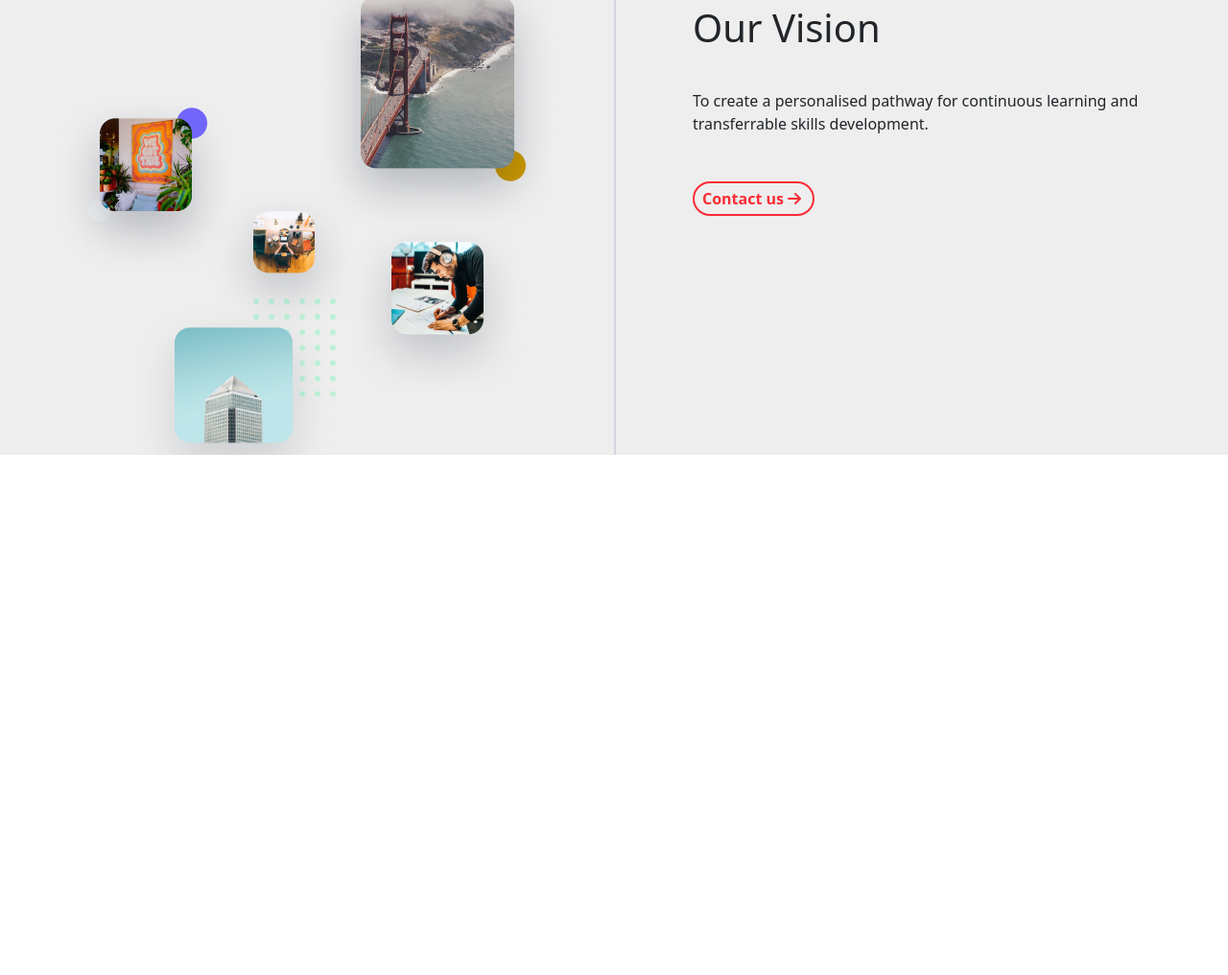
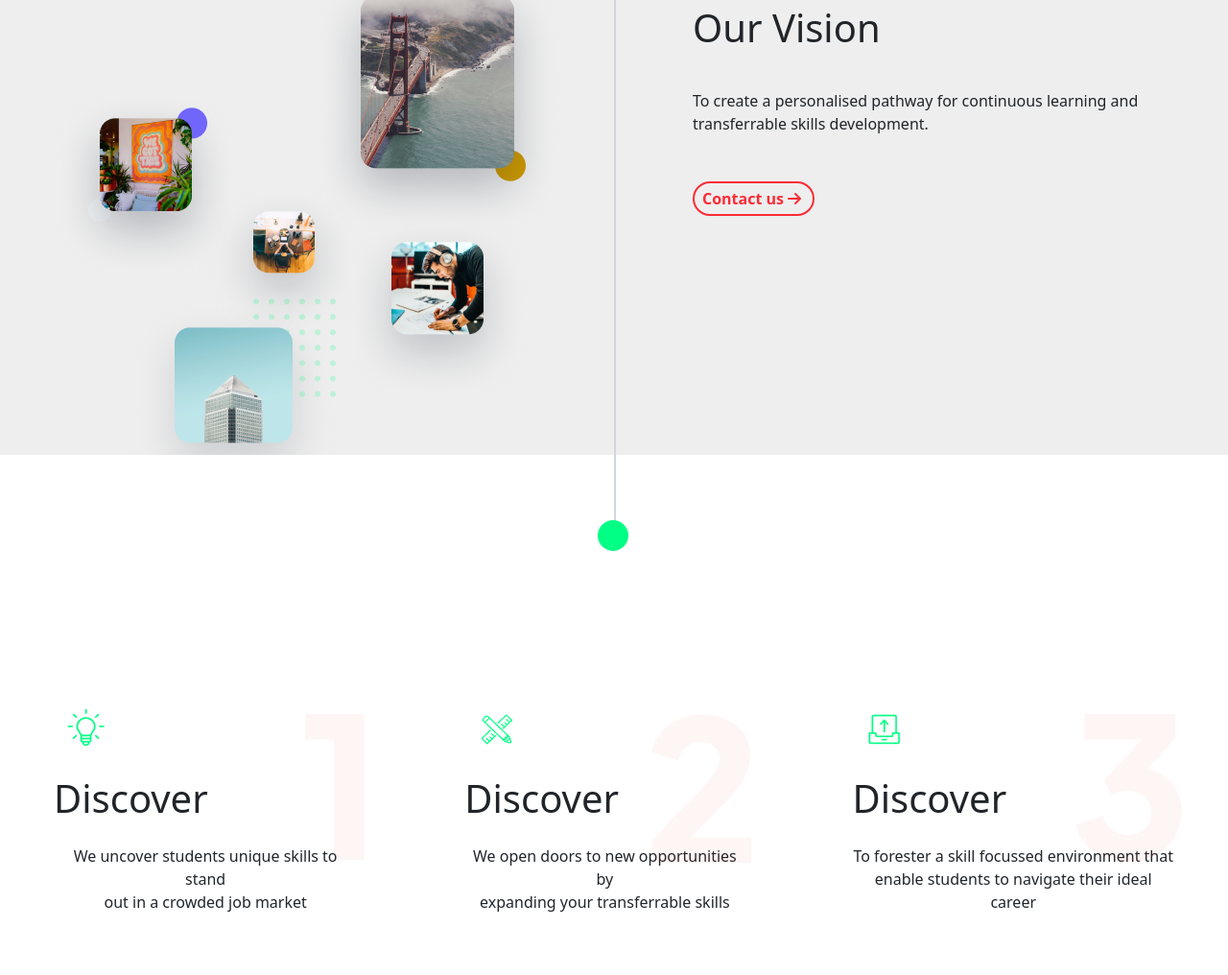
Before and after one commit to mohammad-saiful-islam/Bootstrap-TailwindCSS-Assignment, a website built with Vite: page index.html in a window 1280 px wide. Shown: the part 2016-3032 px from the top of the page at 96% size. Before the commit the page ends 2490 px from the top, so only its background shows below. Built offline with nearby package versions, Linux system fonts and the light colour scheme; files whose address does not match are found by name.

Commit message:
Add to Marketing Idea Section

```diff
--- a/index.html
+++ b/index.html
@@ -114,7 +114,39 @@
 
 
 
+<!-- Marketing Idea Section -->
+ <section class="text-center relative">
+    <!-- top line -->
+     <span class="relative d-inline-block md:h-[100px] md:w-[2px] ml-[2px] md:bg-gray-300 ">
+        <span class="md:size-8 bg-[#00FF84] rounded-full absolute bottom-[-17px] md:bottom-0 md:left-[-17px] "></span>
+     </span>
 
+
+
+     <!-- main Content -->
+      <div class="bg-white flex flex-col md:flex-row justify-content-around mt-[100px]">
+
+        <div class="relative flex flex-col mx-5 md:mx-0 items-start gap-3 py-5 px-2">
+            <img class="absolute top-16 right-0" src="image/1.png" alt="">
+            <img src="image/Group 199.png" alt="">
+            <h1>Discover</h1>
+            <p>We uncover students unique skills to stand <br> out in a crowded job market</p>
+        </div>
+        <div class="relative flex flex-col mx-5 md:mx-0 items-start gap-3 py-5 px-2">
+            <img class="absolute top-16 right-0" src="image/2.png" alt="">
+            <img src="image/Group 199 (1).png" alt="">
+            <h1>Discover</h1>
+            <p>We open doors to new opportunities by <br> expanding your transferrable skills</p>
+        </div>
+        <div class="relative flex flex-col mx-5 md:mx-0 items-start gap-3 py-5 px-2">
+            <img class="absolute top-16 right-0" src="image/3.png" alt="">
+            <img src="image/Group 199 (2).png" alt="">
+            <h1>Discover</h1>
+            <p>To forester a skill focussed environment that <br> enable students to navigate their ideal career</p>
+        </div>
+
+      </div>
+ </section>
 
 
     <script src="https://cdn.jsdelivr.net/npm/bootstrap@5.3.6/dist/js/bootstrap.bundle.min.js" integrity="sha384-j1CDi7MgGQ12Z7Qab0qlWQ/Qqz24Gc6BM0thvEMVjHnfYGF0rmFCozFSxQBxwHKO" crossorigin="anonymous"></script>
```
